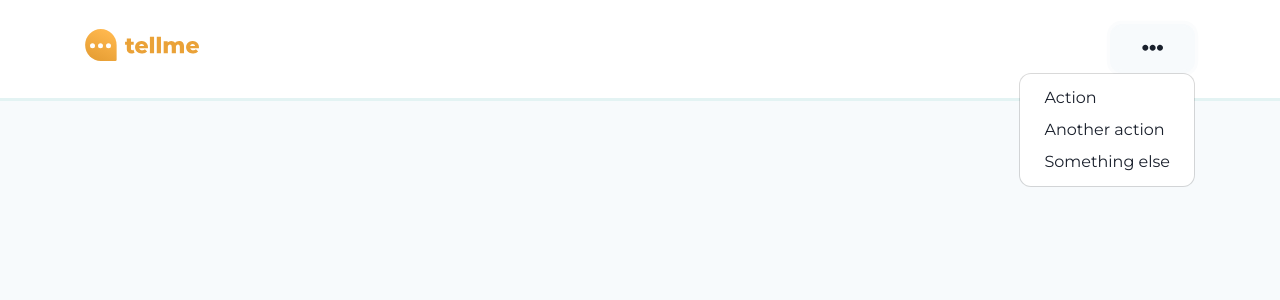
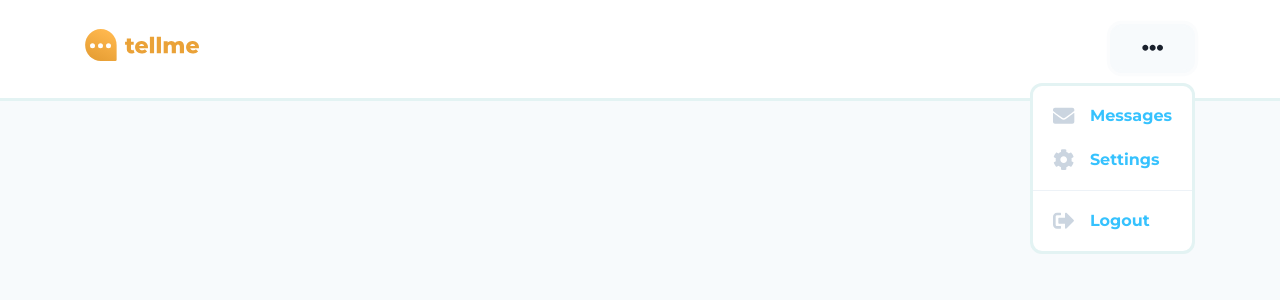
Before and after one commit to AchrafHamrit/tellme, a React (Create React App) app in the folder client/: page / in a window 1280 px wide. Both pictures are taken after a click on the button 1152 px from the left and 48 px from the top of the page. Shown: the top 300 px of the page. Built offline with nearby package versions, Linux system fonts and the light colour scheme.

Commit message:
Added Navbar Items

```diff
--- a/client/src/components/layout/Navbar.js
+++ b/client/src/components/layout/Navbar.js
@@ -2,7 +2,12 @@ import React from 'react';
 import { Link } from 'react-router-dom';
 import { Container, Navbar, Nav, Button, Dropdown } from 'react-bootstrap';
 import { FontAwesomeIcon } from '@fortawesome/react-fontawesome';
-import { faEllipsisH } from '@fortawesome/free-solid-svg-icons';
+import {
+  faEllipsisH,
+  faSignOutAlt,
+  faEnvelope,
+  faCog,
+} from '@fortawesome/free-solid-svg-icons';
 
 // Images
 import Logo from '../../images/logo.svg';
@@ -16,9 +21,30 @@ const NavbarComponent = () => {
         </Dropdown.Toggle>
 
         <Dropdown.Menu>
-          <Dropdown.Item href='#/action-1'>Action</Dropdown.Item>
-          <Dropdown.Item href='#/action-2'>Another action</Dropdown.Item>
-          <Dropdown.Item href='#/action-3'>Something else</Dropdown.Item>
+          <Link to='/messages' className='dropdown-item'>
+            <FontAwesomeIcon
+              className='icon mr-3'
+              icon={faEnvelope}
+              size='lg'
+            />
+            Messages
+          </Link>
+          <Link to='/settings' className='dropdown-item'>
+            <FontAwesomeIcon className='icon mr-3' icon={faCog} size='lg' />
+            Settings
+          </Link>
+          <Dropdown.Divider></Dropdown.Divider>
+          <button
+            onClick={() => console.log('logout')}
+            className='dropdown-item'
+          >
+            <FontAwesomeIcon
+              className='icon mr-3'
+              icon={faSignOutAlt}
+              size='lg'
+            />
+            Logout
+          </button>
         </Dropdown.Menu>
       </Dropdown>
     </>
--- a/client/src/components/styles/_navbar.scss
+++ b/client/src/components/styles/_navbar.scss
@@ -12,6 +12,23 @@
   .navbar-nav {
     .dropdown-menu {
       position: absolute;
+      margin-top: 10px !important;
+      border: 3px solid $border-light;
+
+      .dropdown-item {
+        padding: 10px 20px;
+        font-weight: 600;
+        color: $secondary;
+
+        .icon {
+          min-width: 20px;
+          color: $gray-400;
+        }
+
+        &:active {
+          background: $light;
+        }
+      }
     }
   }
 }
--- a/client/src/components/styles/themes/_variables.scss
+++ b/client/src/components/styles/themes/_variables.scss
@@ -1,5 +1,6 @@
 // Colors
 $primary: #feb74d;
+$secondary: #36c2fe;
 $danger: #fa5968;
 $light: #f7fafc;
 
```
